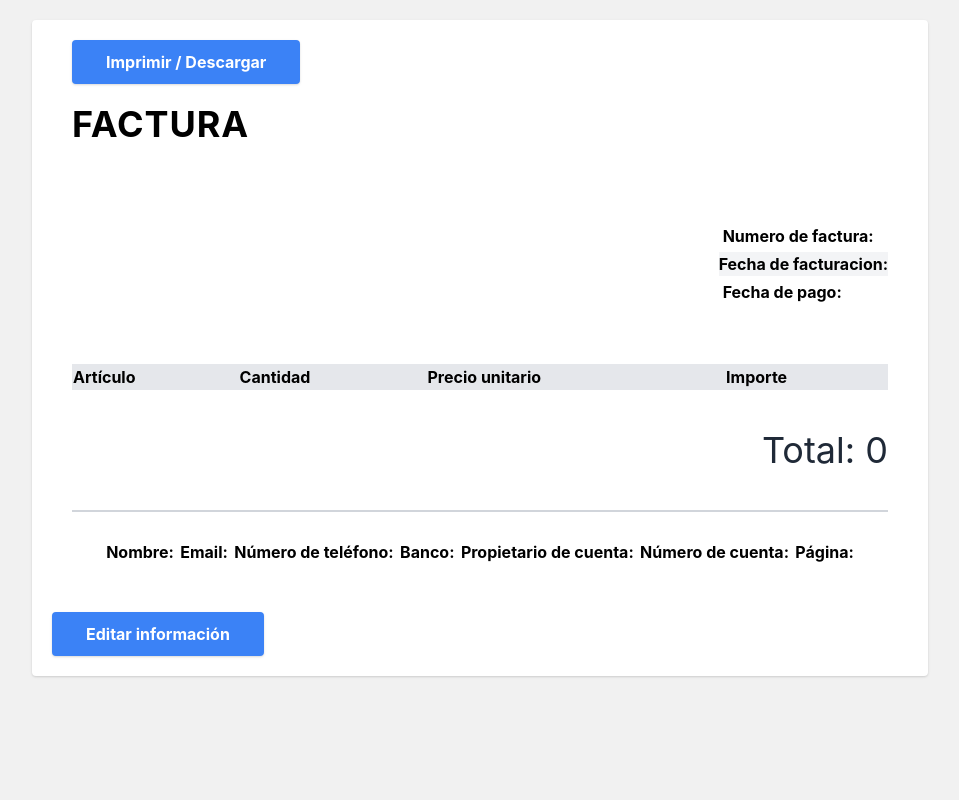
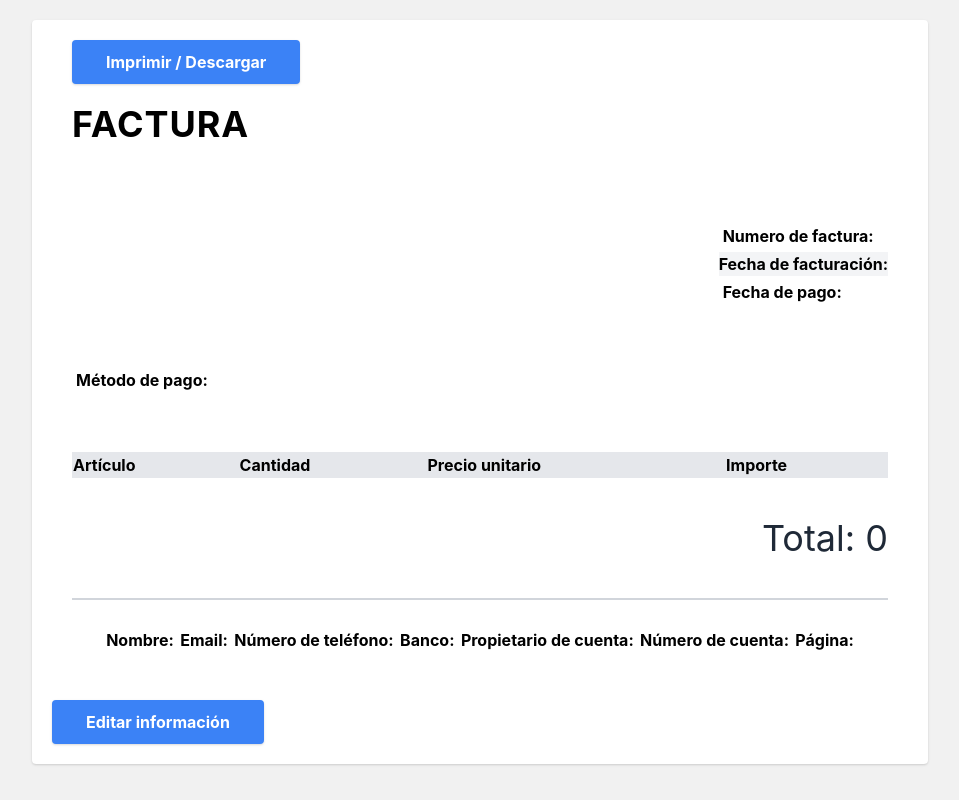
Before and after one commit to WillRos06/Invoicer_appLAA, a React (Create React App) app: page / in a window 1280 px wide. Both pictures are taken after a click on the button "Ver factura". Shown: the whole page, without its empty margins (160-1119 px from the left). Built offline with nearby package versions, Linux system fonts and the light colour scheme.

Commit message:
This commit add payment Method

```diff
--- a/src/App.js
+++ b/src/App.js
@@ -7,8 +7,10 @@ import MainDetails from "./components/MainDetails"
 import ClientDetails from "./components/ClientDetails"
 import Dates from "./components/Dates"
 import TableForm from "./components/TableForm"
+import Method from "./components/Method"
 import ReactToPrint from "react-to-print"
-
+import { BsCreditCard } from "react-icons/bs"
+import { FaMoneyBillWave } from "react-icons/fa";
 function App() {
   const [showInvoice, setShowInvoice] = useState(false)
   const [name, setName] = useState("")
@@ -30,14 +32,16 @@ function App() {
   const [amount, setAmount] = useState("")
   const [list, setList] = useState([])
   const [total, setTotal] = useState(0)
+  const [paymethod, setPayMethod] = useState(0)
   const componentRef = useRef()
+
   const handleprint = () => {
     window.print()
   }
   return (
     <>
       {/* name, address, ema  il, phone, bank name, bank account number, website client name,
-     client address, inoice number, invoice date, due date, notes*/}
+     client address, invoice number, invoice date, due date, notes*/}
       <main className="m-5 p-5 md:max-w-xl md:mx-auto lg:max-w-2xl xl:max-w-4xl bg-white rounded shadow">
         {showInvoice ?
           <>
@@ -48,6 +52,9 @@ function App() {
               <MainDetails name={name} address={address} />
               <ClientDetails clientName={clientName} clientAddress={clientAddress} />
               <Dates invoiceNumber={invoiceNumber} invoiceDate={invoiceDate} dueDate={dueDate} />
+              <Method
+                paymethod={paymethod}
+              />
               <Table
                 description={description}
                 quantity={quantity}
@@ -67,7 +74,6 @@ function App() {
                 bankAccount={bankAccount}
                 bankName={bankName}
               />
-
             </div>
             <button onClick={() => setShowInvoice(false)} className="mt-5 bg-blue-500 text-white font-bold py-2 px-8 rounded shadow border-2 border-blue-500 hover:bg-transparent hover:text-blue-500 transition-all duration-300">
               Editar información
@@ -215,6 +221,13 @@ function App() {
                       onChange={(e) => setDuedate(e.target.value)}
                     />
                   </div>
+                  <div className="flex flex-col">
+                    <label htmlFor="paymethod">Método de pago</label>
+                    <article className="md:grid grid-cols-2">
+                      <button ><BsCreditCard onClick={() => setPayMethod(0)} className='text-gray-500 font-bold text-6xl'></BsCreditCard></button>
+                      <button ><FaMoneyBillWave onClick={() => setPayMethod(1)} className='text-gray-500 font-bold text-6xl'></FaMoneyBillWave></button>
+                    </article>
+                  </div>
                 </article>
                 <article>
                   <TableForm
--- a/src/components/Dates.js
+++ b/src/components/Dates.js
@@ -6,7 +6,7 @@ export default function Dates({ invoiceNumber, invoiceDate, dueDate }) {
             <article className="mt-10 mb-14 flex items-end justify-end">
                 <ul>
                     <li className='p-1'><span className="font-bold">Numero de factura: </span>{invoiceNumber}</li>
-                    <li className='bg-gray-100'><span className="font-bold">Fecha de facturacion: </span>{invoiceDate}</li>
+                    <li className='bg-gray-100'><span className="font-bold">Fecha de facturación: </span>{invoiceDate}</li>
                     <li className='p-1'><span className="font-bold">Fecha de pago: </span>{dueDate}</li>
                 </ul>
             </article>
--- /dev/null
+++ b/src/components/Method.js
@@ -0,0 +1,13 @@
+import React from 'react'
+
+export default function Method() {
+    return (
+        <>
+            <article className="mt-10 mb-14 flex items-end">
+                <ul>
+                    <li className='p-1'><span className="font-bold">Método de pago:</span>{}</li>
+                </ul>
+            </article>
+        </>
+    )
+}
```
